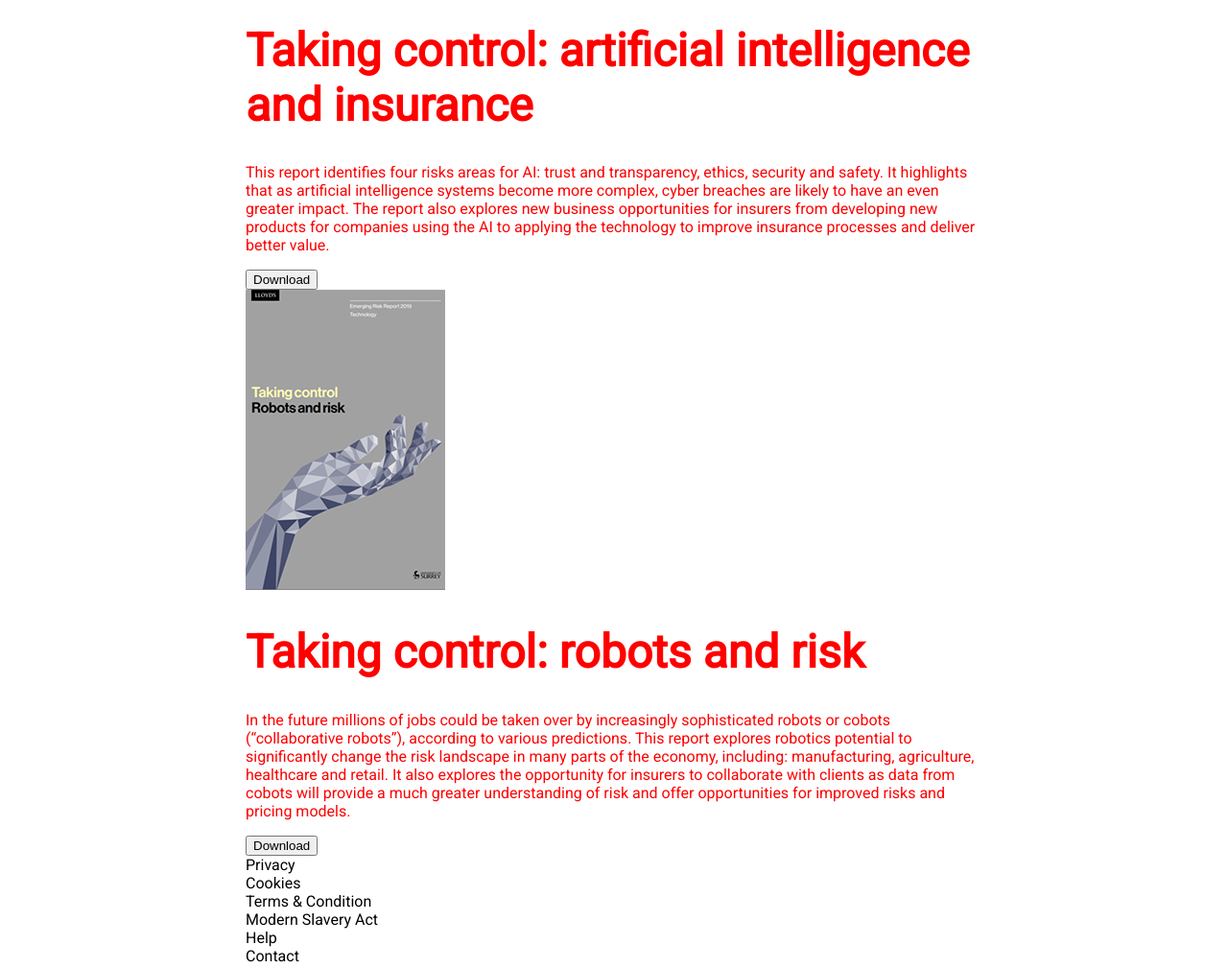
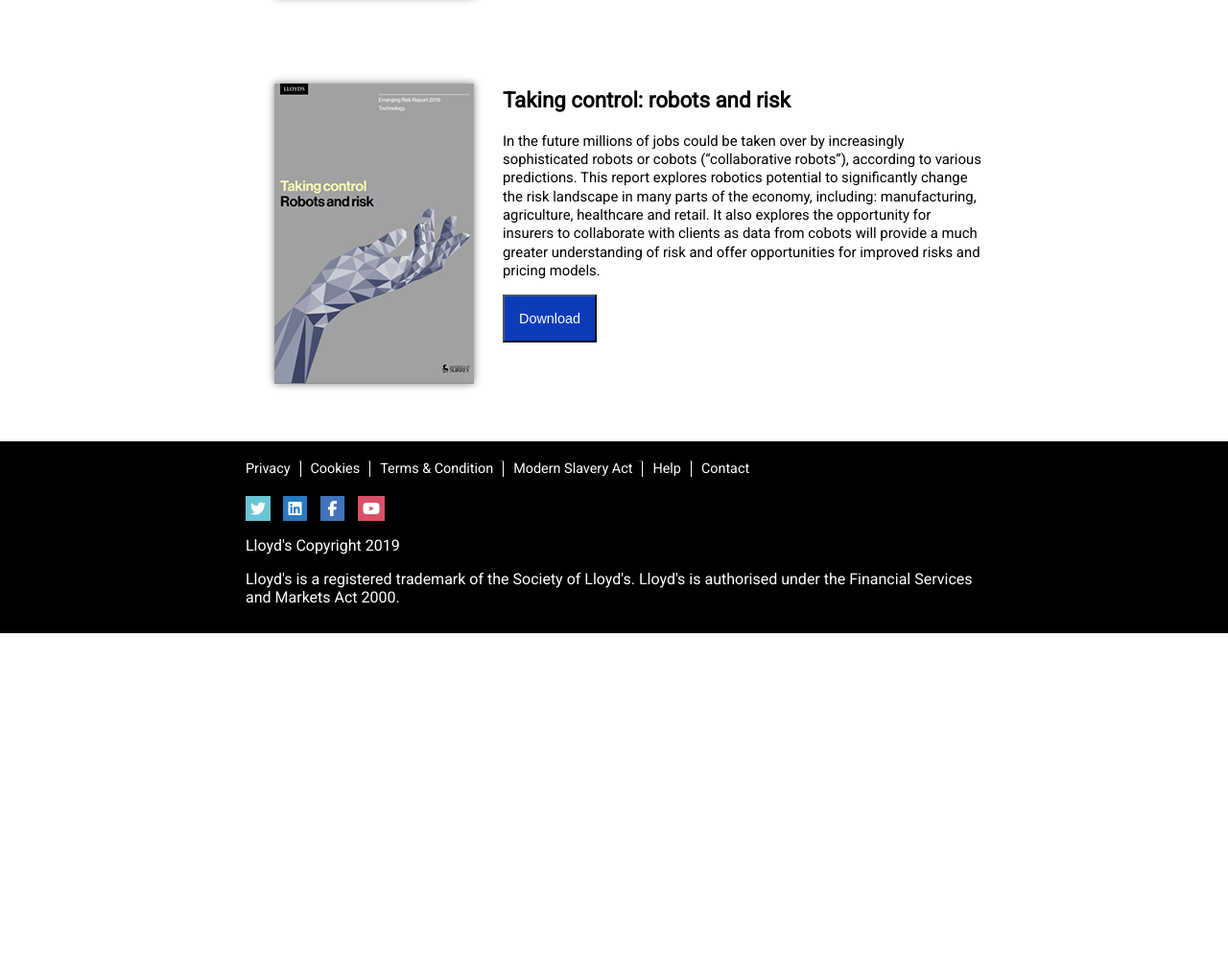
Before and after one commit to jenesh/Lloyd-s-Landing-page-clone, a plain HTML site: page index.html in a window 1280 px wide. Shown: the part 900-1909 px from the top of the page at 96% size. After the commit the page ends 1560 px from the top, so only its background shows below. Drawn offline with Linux system fonts and the light colour scheme.

Commit message:
final changes made for web version

```diff
--- a/index.html
+++ b/index.html
@@ -66,11 +66,9 @@
                 risks implications for the insurance industry.</p>
             </div>
             <div class="content-download">
-                <div class="report-img">
-                    <img src="/img/img1.png" alt="Taking Control: Artifical intelligence and insurance">
-                </div>
+                <img src="/img/img1.png" alt="Taking Control: Artifical intelligence and insurance">
                 <div class="report-description">
-                    <h1>Taking control: artificial intelligence and insurance</h1>
+                    <h2>Taking control: artificial intelligence and insurance</h2>
                     <p>This report identifies four risks areas for AI: trust and transparency, ethics, security and safety. It
                         highlights that as artificial intelligence systems become more complex, cyber breaches are likely to have an even greater
                         impact. The report also explores new business opportunities for insurers from developing new products for companies
@@ -79,11 +77,9 @@
                 </div>
             </div>
             <div class="content-download">
-                <div class="report-img">
-                    <img src="/img/img2.png" alt="Taking control: robots and risk">
-                </div>
+                <img src="/img/img2.png" alt="Taking control: robots and risk">
                 <div class="report-description">
-                    <h1>Taking control: robots and risk</h1>
+                    <h2>Taking control: robots and risk</h2>
                     <p>In the future millions of jobs could be taken over by increasingly sophisticated robots or cobots (“collaborative
                     robots”), according to various predictions. This report explores robotics potential to significantly change the risk
                     landscape in many parts of the economy, including: manufacturing, agriculture, healthcare and retail. It also explores
@@ -106,10 +102,10 @@
             </div>
             <div class="footer-socialmedia">
                 <ul class="footer-social-icons">
-                    <li class="social-icon"></li>
-                    <li class="social-icon"></li>
-                    <li class="social-icon"></li>
-                    <li class="social-icon"></li>
+                    <li class="social-icon" id="twitter"><i class="fab fa-twitter"></i></li>
+                    <li class="social-icon" id="linkedin"><i class="fab fa-linkedin"></i></li>
+                    <li class="social-icon" id="facebook"><i class="fab fa-facebook-f"></i></li>
+                    <li class="social-icon" id="youtube"><i class="fab fa-youtube"></i></li>
                 </ul>
             </div>
             <div class="copyright">
--- a/style.css
+++ b/style.css
@@ -39,7 +39,7 @@
     border-bottom: 1px solid lightgray;
     padding: 9px 0 10px 0;
     margin: 0 0 0 15px;
-    font-size: .8rem;
+    font-size: .78rem;
 }
 .logo-img{
     width: 93px;
@@ -47,11 +47,11 @@
 .web-list-items{
     border-right: 1px solid lightgray;
     text-align: center;
-    padding: 0 8px 0 8px;
+    padding: 2px 10px 0 9px;
 }
 .web-list-items:last-child{
     border: none;
-    padding-right: 14.2px;
+    padding-right: 19px;
 }
 a{
     color: black;
@@ -132,6 +132,84 @@
     top: 0;
 }
 .content{
+    padding-top: 5px;
+    font-size: .93rem;
+}
+.content-download{
+    display: flex;
+}
+.content-download>img{
+    margin: 30px 30px 60px 30px;
+    box-shadow: 0 0 8px gray;
+}
+.report-description>h2{
+    font-weight: 900;
+}
+.report-description{
+    width: 600px;
     padding-top: 15px;
-    color: red;
+    line-height: 1.3;
 }
+.btn-download{
+    background-color: rgb(10, 60, 186);
+    color: white;
+    padding: 15px;
+    font-size: .9rem;
+}
+.footer{
+    height: 200px;
+    background-color: black;
+    color: white;
+}
+.footer-links{
+    display: flex;
+    padding: 10px 0 10px 0;
+}
+.footer-link-items{
+    margin: 10px 0 10px 0;
+    padding: 0 10px 0 10px;
+    border-right: 1px solid white;
+    font-size: .9rem;
+    border-start-end-radius: 5%;
+}
+.footer-link-items:last-child{
+    border: none;
+}
+.footer-link-items:first-child{
+    padding-left: 0;
+}
+.social-icon{
+    display: inline-block;
+    margin: 0 10px 0 0;
+    width: 25px;
+    background-color: white;
+    text-align: center;
+}
+.fa-twitter{
+    background-color: rgb(103, 197, 213);
+    padding: 5px;
+}
+.fa-linkedin{
+    background-color: rgb(39, 121, 193);
+    padding: 5px;
+}
+.fa-facebook-f{
+    background-color: rgb(67, 115, 187);
+    padding: 5px;
+}
+.fa-youtube{
+    background-color: rgb(215, 81, 103);
+    padding: 5px;
+}
+#twitter{
+    background-color: rgb(103, 197, 213);
+}
+#linkedin{
+    background-color: rgb(39, 121, 193);
+}
+#facebook{
+    background-color: rgb(67, 115, 187);
+}
+#youtube{
+    background-color: rgb(215, 81, 103);
+}
```
